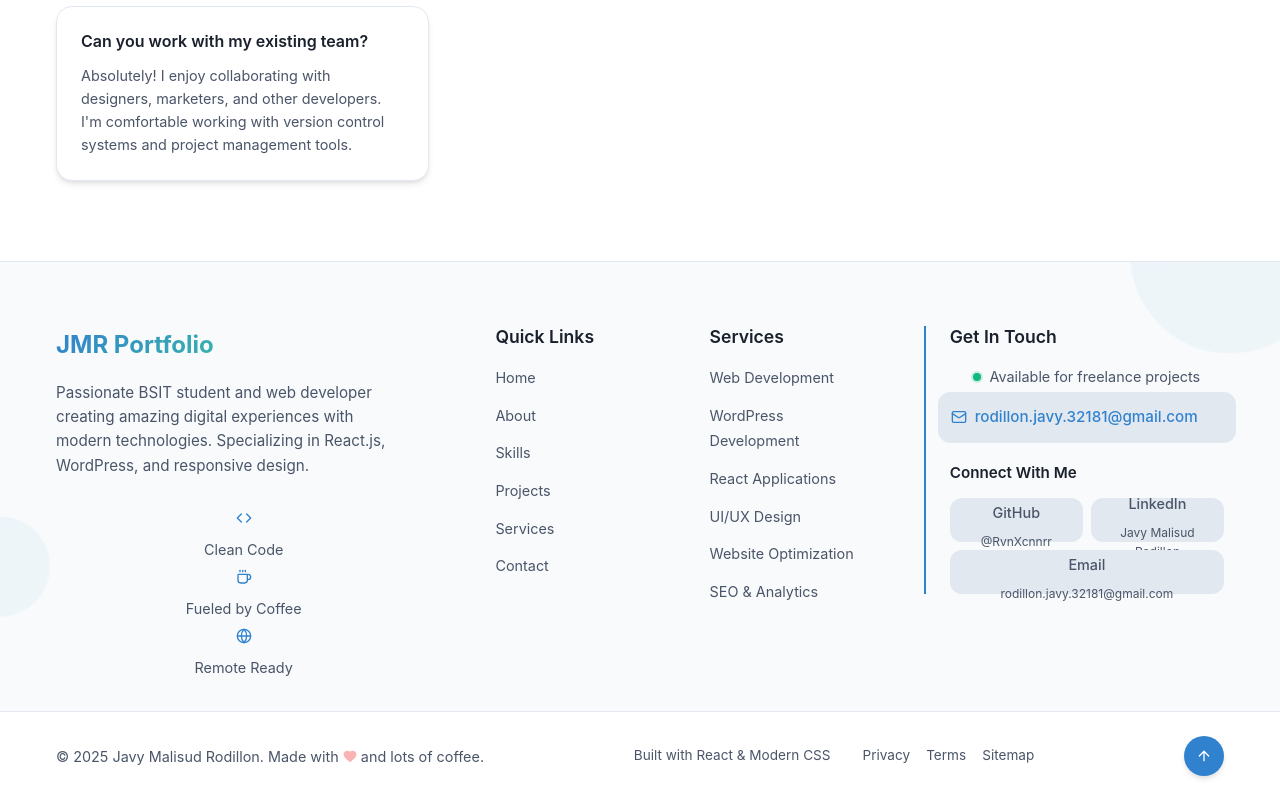
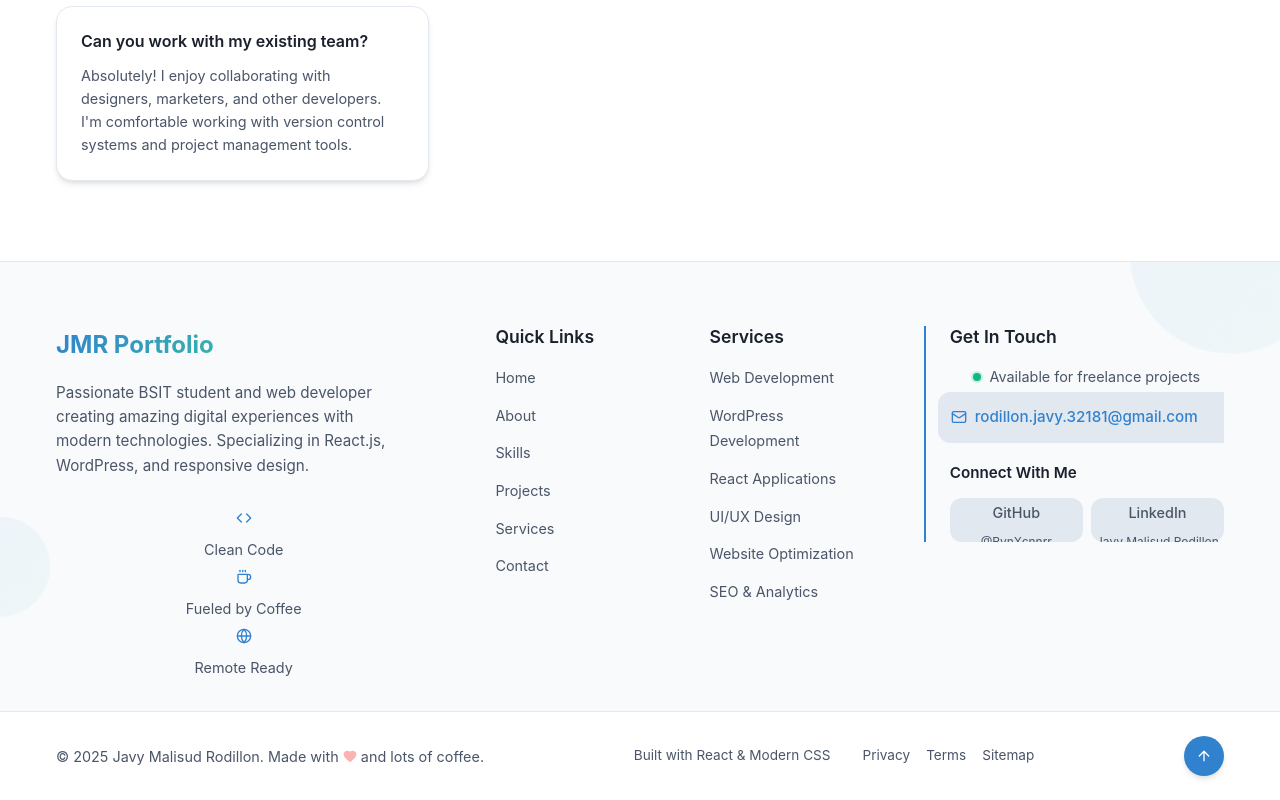
Before and after one commit to RvnXcnnrr/personal-portfolio, a React (Vite) app: page / in a window 1280 px wide. Shown: the part 10981-11781 px from the top of the page. Built offline with nearby package versions, Linux system fonts and the light colour scheme; no server answers.

Commit message:
fix: update LinkedIn URL and remove email link from social section

```diff
--- a/src/components/Footer.css
+++ b/src/components/Footer.css
@@ -144,6 +144,12 @@
 .footer-contact {
   border-left: 2px solid var(--primary-color);
   padding-left: 1.5rem;
+  max-width: 100%;
+  overflow: hidden;
+}
+
+.social-section {
+  margin-top: 1.5rem;
 }
 
 .social-section h5 {
@@ -170,6 +176,7 @@
   border-radius: 0.75rem;
   margin: -0.75rem;
   border: 1px solid transparent;
+  min-width: 0; /* Prevents overflow */
 }
 
 .social-link:hover {
@@ -183,16 +190,24 @@
   display: flex;
   flex-direction: column;
   gap: 0.25rem;
+  min-width: 0; /* Prevents overflow */
+  flex: 1;
 }
 
 .social-platform {
   font-weight: 500;
   font-size: 0.9rem;
+  white-space: nowrap;
+  overflow: hidden;
+  text-overflow: ellipsis;
 }
 
 .social-handle {
   font-size: 0.8rem;
   color: var(--text-tertiary);
+  white-space: nowrap;
+  overflow: hidden;
+  text-overflow: ellipsis;
 }
 
 .footer-bottom {
--- a/src/components/Footer.jsx
+++ b/src/components/Footer.jsx
@@ -42,14 +42,8 @@ const Footer = () => {
     {
       icon: <Linkedin size={20} />,
       label: 'LinkedIn',
-      url: 'https://linkedin.com',
+      url: 'https://linkedin.com/in/javy-rodillon',
       handle: 'Javy Malisud Rodillon'
-    },
-    {
-      icon: <Mail size={20} />,
-      label: 'Email',
-      url: 'mailto:rodillon.javy.32181@gmail.com',
-      handle: 'rodillon.javy.32181@gmail.com'
     }
   ];
 
```
